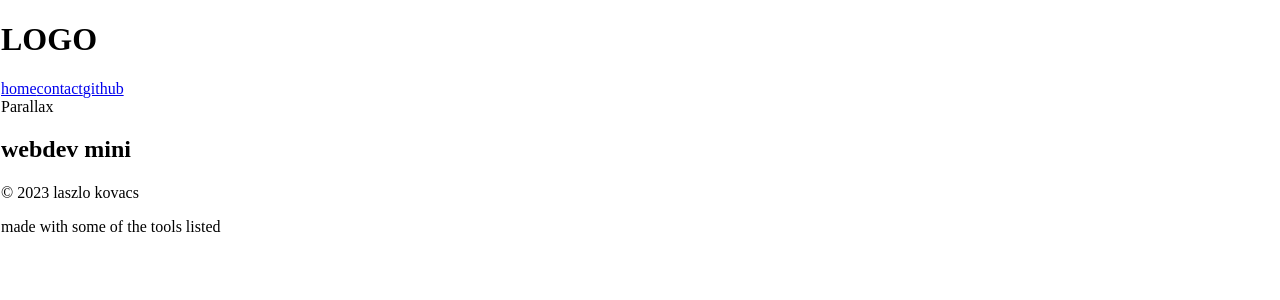
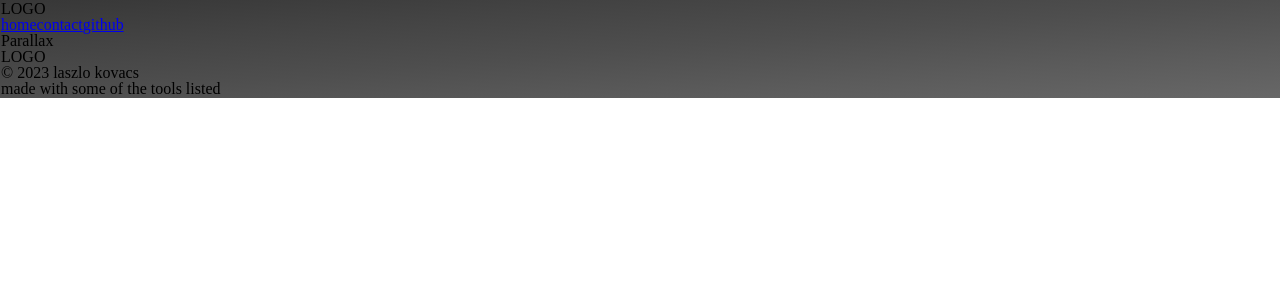
Before and after one commit to laszloekovacs/webdev-minipage, a React (Vite) app: page / in a window 1280 px wide. Shown: the top 300 px of the page. Built offline with nearby package versions, Linux system fonts and the light colour scheme; no server answers.

Commit message:
set up reset and sass

```diff
--- a/package.json
+++ b/package.json
@@ -10,10 +10,11 @@
     "npmi": "npm install"
   },
   "dependencies": {
-    "normalize.css": "^8.0.1",
+    "autoprefixer": "^10.4.14",
     "react": "^18.2.0",
     "react-dom": "^18.2.0",
     "react-query": "^3.39.3",
+    "reset-css": "^5.0.1",
     "sass": "^1.59.3",
     "showdown": "^2.1.0"
   },
--- a/src/components/Footer.jsx
+++ b/src/components/Footer.jsx
@@ -3,7 +3,7 @@ import React from 'react'
 const Footer = () => {
   return (
     <div>
-      <h2>webdev mini</h2>
+      <h2>LOGO</h2>
       <p>© 2023 laszlo kovacs</p>
       <p>made with some of the tools listed</p>
       <a href="http://github.com/laszloekovacs"></a>
--- a/src/main.scss
+++ b/src/main.scss
@@ -1,15 +1,10 @@
-@import 'normalize.css';
+@import '/node_modules/reset-css/reset.css';
+
+$light: linear-gradient(to right bottom, #d44000, #d30033, #c30056, #a00076, #69008e);
+$dark: linear-gradient(to right bottom, #373737, #434343, #4e4e4e, #5b5b5b, #676767);
 
 body {
   margin: 1px;
+  background-image: $dark;
+  background-repeat: no-repeat;
 }
-
-*::after,
-*::before {
-  box-sizing: border-box;
-  margin: 0;
-  padding: 0;
-
-  --light: background-image: linear-gradient(to right bottom, #d44000, #d30033, #c30056, #a00076, #69008e);
-  --dark: background-image: linear-gradient(to right bottom, #373737, #434343, #4e4e4e, #5b5b5b, #676767);
-}
```
Also changed, not shown: 2 other files (tests, documents, lock files or other folders).
